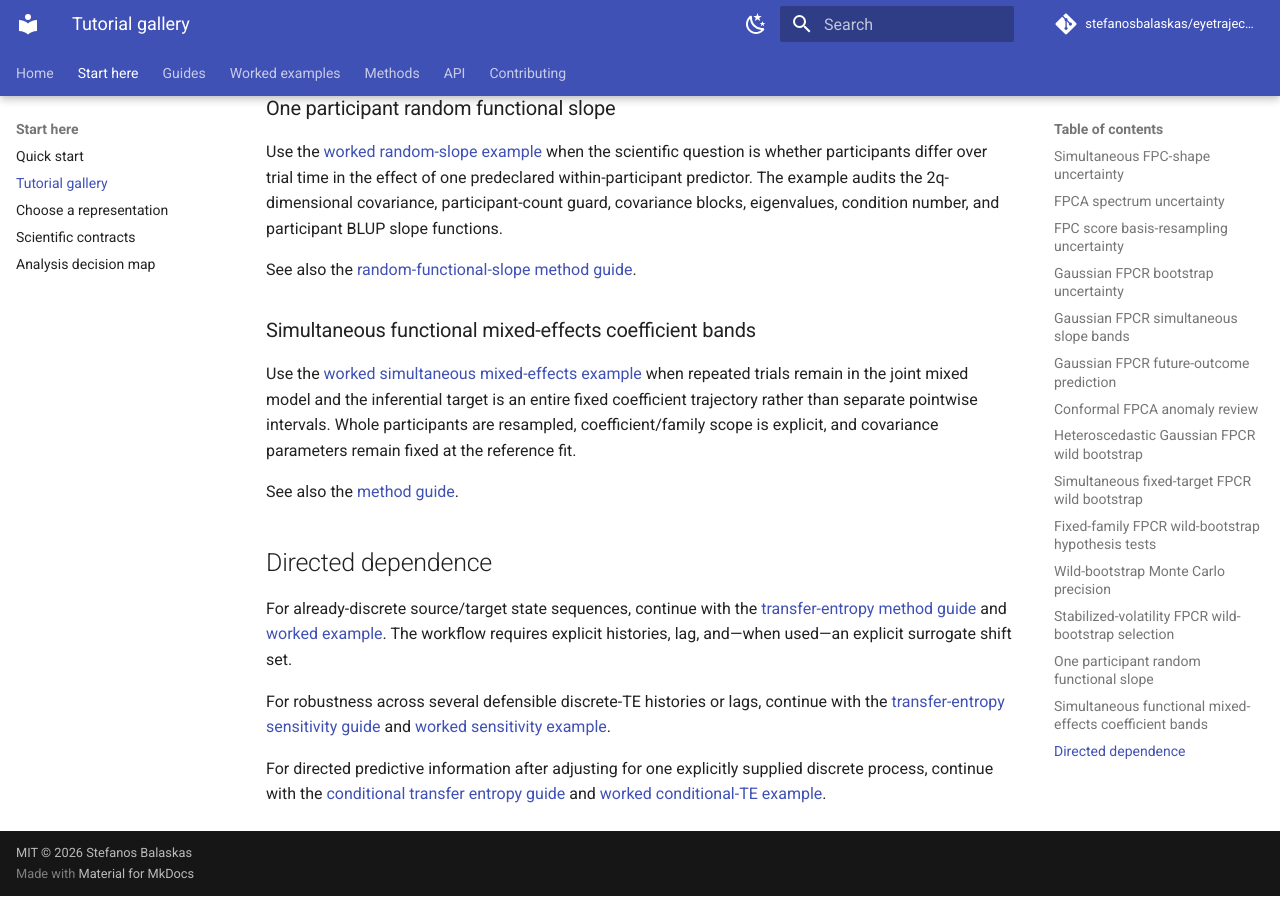
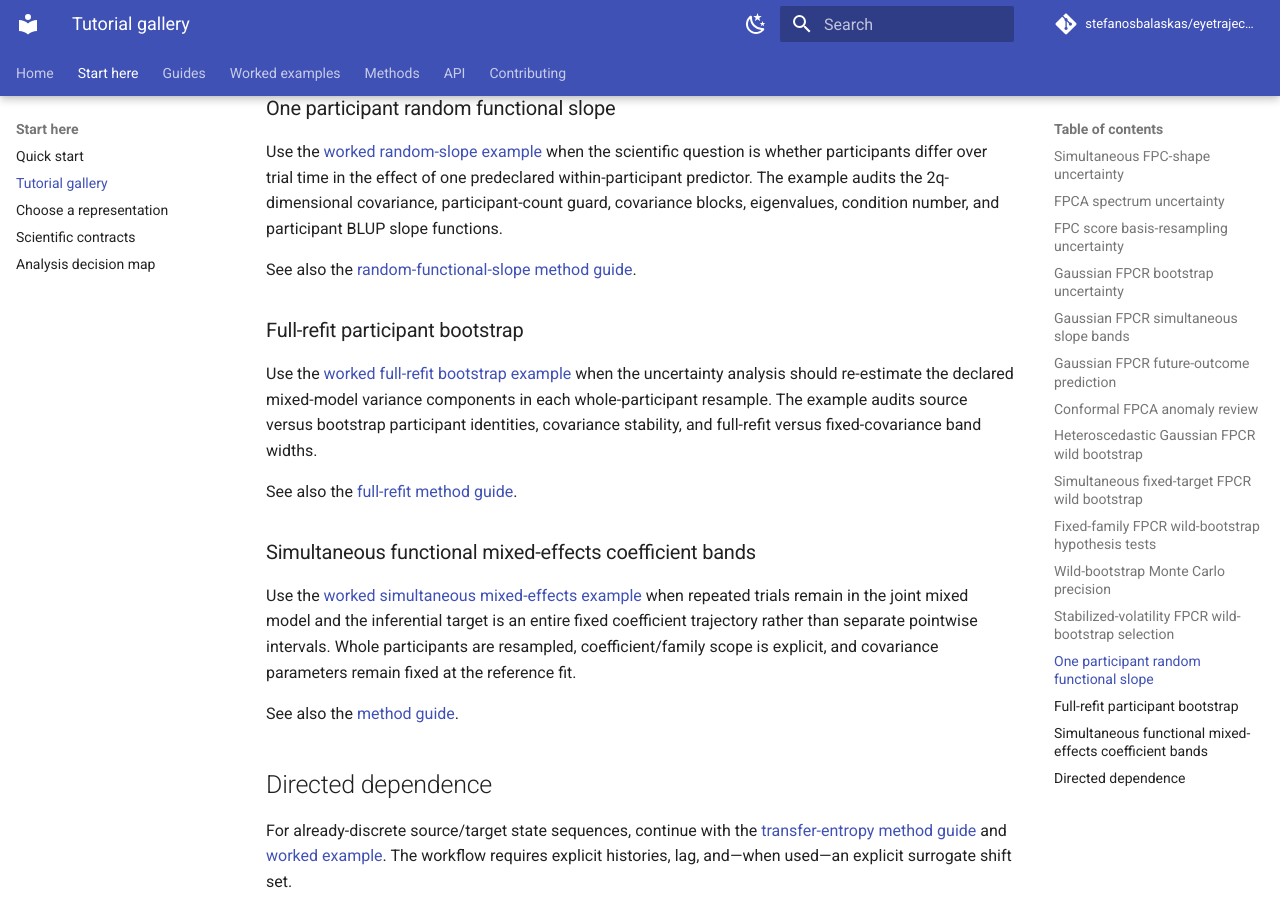
Before and after one commit to stefanosbalaskas/eyetrajectoriespy, an MkDocs documentation site: the page built from docs/tutorials/index.md, in a window 1280 px wide and 900 px high, scrolled down 5477 px. Built offline with MkDocs 1.6.1 and Material for MkDocs 9.7.7, drawn with Linux system fonts in a browser that asks for light colours; comment, search, counter and statistics services are not loaded.

Commit message:
Add full-refit mixed-effects bootstrap tutorial path

```diff
--- a/docs/tutorials/index.md
+++ b/docs/tutorials/index.md
@@ -249,6 +249,18 @@ eigenvalues, condition number, and participant BLUP slope functions.
 See also the
 [random-functional-slope method guide](../methods/functional-mixed-effects-random-slope.md).
 
+### Full-refit participant bootstrap
+
+Use the
+[worked full-refit bootstrap example](../examples/functional-mixed-effects-full-refit-bootstrap.md)
+when the uncertainty analysis should re-estimate the declared mixed-model
+variance components in each whole-participant resample. The example audits
+source versus bootstrap participant identities, covariance stability, and
+full-refit versus fixed-covariance band widths.
+
+See also the
+[full-refit method guide](../methods/functional-mixed-effects-full-refit-bootstrap.md).
+
 ### Simultaneous functional mixed-effects coefficient bands
 
 Use the
```
